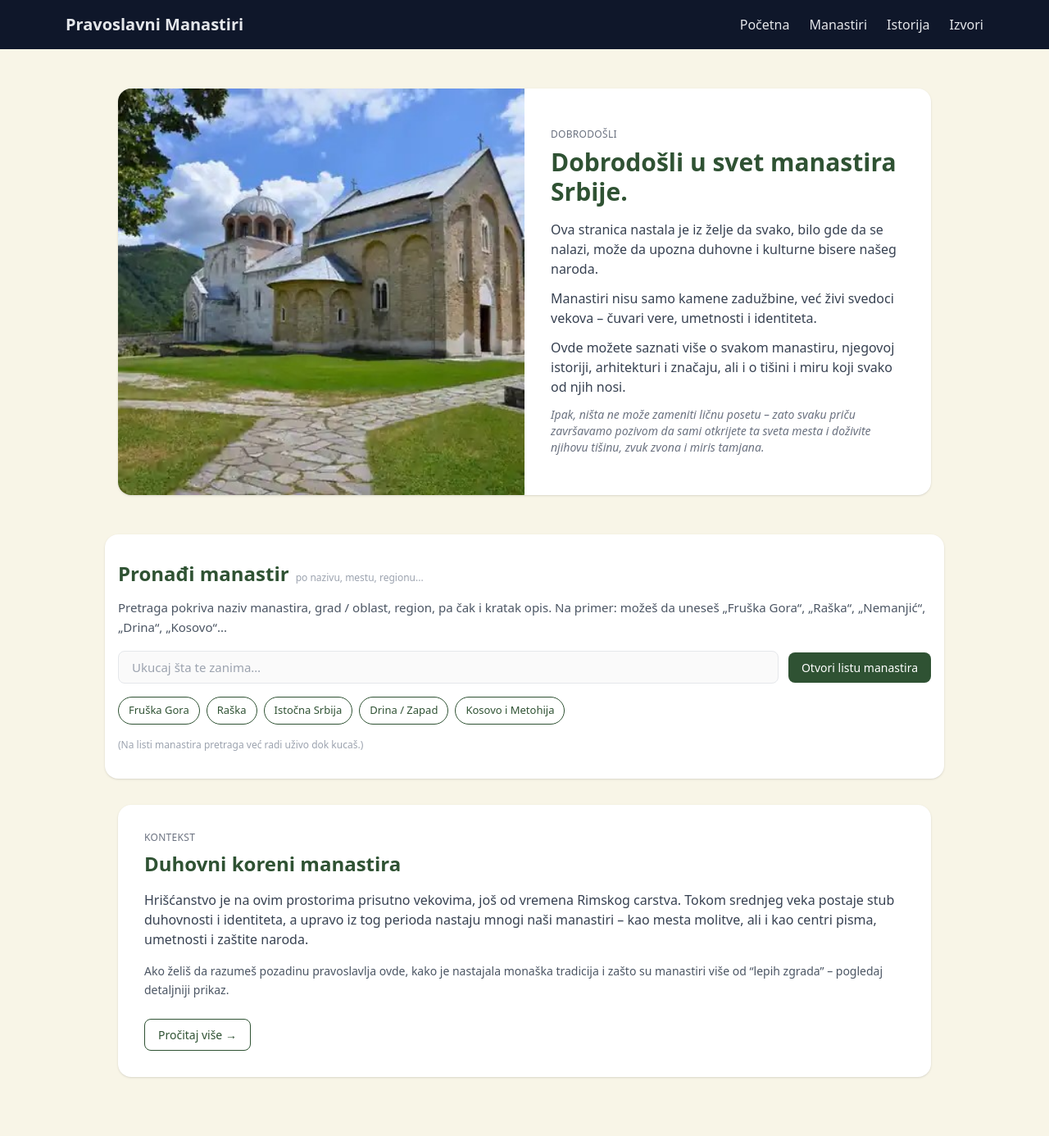
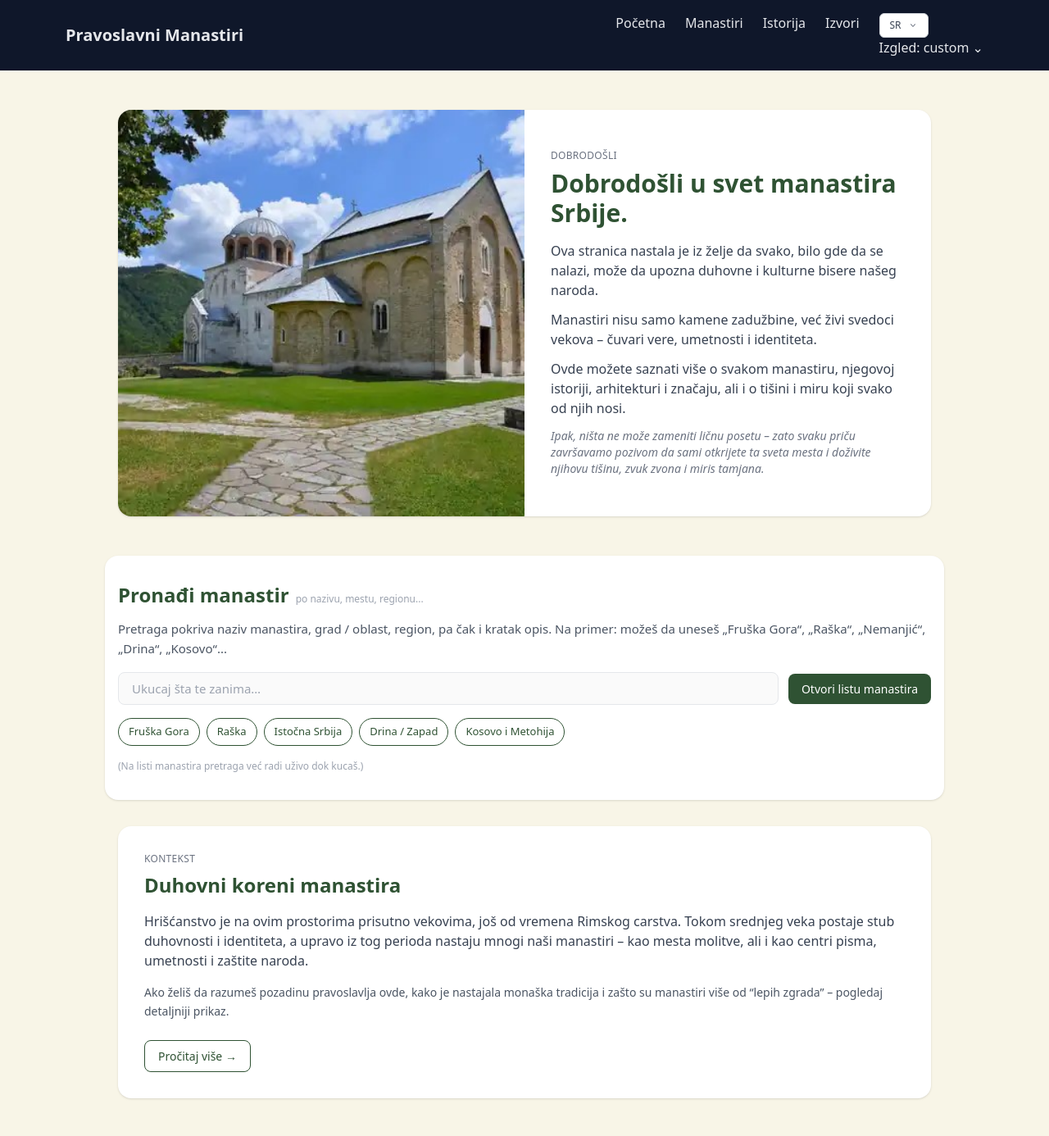
Before and after one commit to Falcon945/Manastiri, a PHP site: page / in a window 1280 px wide. Shown: the top 1386 px of the page at 82% size. Run offline with PHP 8.4, Linux system fonts and the light colour scheme; some libraries are stand-ins or nearby versions.

Commit message:
Add files via upload
version1.0

```diff
--- a/app.js
+++ b/app.js
@@ -1,6 +1,131 @@
 // app.js
 const $ = s => document.querySelector(s);
 const app = $("#app");
+
+/* ================= HEADER INTERAKCIJA (jezik + palette) ================= */
+
+function initHeaderUI() {
+  // --- 1) LANGUAGE DROPDOWN + GOOGLE TRANSLATE ---
+
+  // helper: vrati <select> koji Google ubaci
+  function getTranslateSelect() {
+    return document.querySelector('#google_translate_element select');
+  }
+
+  // promena jezika (sr = nazad na originalni srpski)
+  function setLanguage(langCode) {
+  const select = getTranslateSelect();
+  if (!select) {
+    setTimeout(() => setLanguage(langCode), 200);
+    return;
+  }
+
+  // Ako korisnik želi srpski, resetuj prevod i osveži stranicu
+  if (langCode === 'sr') {
+    // uklanja Google Translate cookie i vraća original
+    document.cookie.split(";").forEach(function(c) {
+      document.cookie = c
+        .replace(/^ +/, "")
+        .replace(/=.*/, "=;expires=" + new Date().toUTCString() + ";path=/");
+    });
+    location.reload();
+    return;
+  }
+
+  // Postavi izabrani jezik i pokreni prevod
+  select.value = langCode;
+  select.dispatchEvent(new Event("change"));
+}
+
+  const dropdownButton = document.getElementById('lang-dropdown-button');
+  const dropdownMenu   = document.getElementById('lang-dropdown-menu');
+  const currentLabel   = document.getElementById('lang-current-label');
+  const wrapper        = document.getElementById('lang-dropdown-wrapper');
+
+  if (dropdownButton && dropdownMenu) {
+    // otvori/zatvori meni jezika
+    dropdownButton.addEventListener('click', () => {
+      dropdownMenu.classList.toggle('hidden');
+    });
+  }
+
+  // klik na neku opciju jezika
+  document.querySelectorAll('.lang-option').forEach(option => {
+    option.addEventListener('click', () => {
+      const chosenLang  = option.getAttribute('data-lang');   // npr "en"
+      const chosenLabel = option.getAttribute('data-label');  // npr "EN"
+
+      if (currentLabel) {
+        currentLabel.textContent = chosenLabel;
+      }
+
+      dropdownMenu?.classList.add('hidden');
+
+      // prebaci jezik
+      setLanguage(chosenLang);
+    });
+  });
+
+  // klik van dropdowna => zatvori meni jezika
+  document.addEventListener('click', (e) => {
+    if (wrapper && !wrapper.contains(e.target)) {
+      dropdownMenu?.classList.add('hidden');
+    }
+  });
+
+
+  // --- 2) THEME / PALETTE DROPDOWN (custom / light / dark) ---
+
+  const PALETTE_KEY = "manastiri-palette";
+  const root = document.documentElement;   // <html>
+  const paletteBtn = document.getElementById("themeBtn");
+  const paletteDropdown = document.getElementById("themeDropdown");
+  const currentPaletteLabel = document.getElementById("currentThemeLabel");
+
+  function applyPalette(paletteName) {
+    const valid = ["custom", "light", "dark"];
+    const finalPalette = valid.includes(paletteName) ? paletteName : "custom";
+
+    root.setAttribute("data-palette", finalPalette);
+    localStorage.setItem(PALETTE_KEY, finalPalette);
+
+    if (currentPaletteLabel) {
+      currentPaletteLabel.textContent = finalPalette;
+    }
+  }
+
+  // inicijalno postavi paletu sad kad #currentThemeLabel postoji u headeru
+  const saved = localStorage.getItem(PALETTE_KEY) || "custom";
+  applyPalette(saved);
+
+  if (paletteBtn && paletteDropdown) {
+    // otvori/zatvori dropdown za paletu
+    paletteBtn.addEventListener("click", (e) => {
+      e.stopPropagation();
+      const visible = paletteDropdown.style.display === "flex";
+      paletteDropdown.style.display = visible ? "none" : "flex";
+    });
+
+    // klik na neku opciju u dropdownu
+    paletteDropdown.addEventListener("click", (e) => {
+      const btn = e.target.closest("button[data-palette]");
+      if (!btn) return;
+      const chosen = btn.getAttribute("data-palette");
+      applyPalette(chosen);
+      paletteDropdown.style.display = "none";
+    });
+
+    // klik van dropdowna zatvara meni
+    document.addEventListener("click", (e) => {
+      if (!paletteDropdown.contains(e.target) && e.target !== paletteBtn) {
+        paletteDropdown.style.display = "none";
+      }
+    });
+  }
+}
+
+
+/* ================= SCROLL TO TOP BUTTON COLOR ================= */
 
 function updateScrollBtnColor(theme) {
   const btn = document.getElementById("scrollTopBtn");
@@ -11,37 +136,55 @@ function updateScrollBtnColor(theme) {
     case "gold":  color = "#d4af37"; break; // zlatna
     case "bordo": color = "#800020"; break; // bordo
     case "green": color = "#2f6e2f"; break; // tamnozelena
-    default:      color = "#444"; break;    // siva kao fallback
+    default:      color = "#444"; break;    // fallback
   }
 
   btn.style.background = color;
   btn.style.color = "#fff";
 }
-/* ============ Tema (umesto PHP $theme) ============ */
+
+
+/* ============ Tema rute (zelena/zlatna/bordo) ============ */
 function setTheme(theme = "green") {
   const allowed = ["green", "gold", "bordo"];
   document.body.dataset.theme = allowed.includes(theme) ? theme : "green";
   updateScrollBtnColor(theme);
 }
 
+
 /* ============ Header/Footer partials ============ */
 async function loadPartials() {
   const [hdr, ftr] = await Promise.all([
-    fetch("inc/header.html").then(r => { if(!r.ok) throw new Error("inc/header.html "+r.status); return r.text(); }),
-    fetch("inc/footer.html").then(r => { if(!r.ok) throw new Error("inc/footer.html "+r.status); return r.text(); }),
+    fetch("inc/header.html").then(r => {
+      if(!r.ok) throw new Error("inc/header.html "+r.status);
+      return r.text();
+    }),
+    fetch("inc/footer.html").then(r => {
+      if(!r.ok) throw new Error("inc/footer.html "+r.status);
+      return r.text();
+    }),
   ]);
+
   $("#site-header").innerHTML = hdr;
   $("#site-footer").innerHTML = ftr;
 }
 
-/* ============ Routing ============ */
+
+/* ============ Routing setup ============ */
 const routes = {
   "": "pages/home.html",
   "manastiri": "pages/manastiri.html",
   "izvori": "pages/izvori.html",
   "Istorijat": "pages/istorijat.html",
 };
-function parseHash(){ return location.hash.replace(/^#\//,"").split("/").filter(Boolean); }
+
+function parseHash(){
+  return location.hash
+    .replace(/^#\//,"")
+    .split("/")
+    .filter(Boolean);
+}
+
 
 /* Učitaj stranicu u #app i izvrši <script> tagove (radi i za type="module") */
 async function loadPage(path){
@@ -53,13 +196,20 @@ async function loadPage(path){
   for (const old of scripts) {
     const s = document.createElement("script");
     if (old.type) s.type = old.type;
-    if (old.src) s.src = old.src; else s.textContent = old.textContent;
+    if (old.src) {
+      s.src = old.src;
+    } else {
+      s.textContent = old.textContent;
+    }
     for (const {name, value} of [...old.attributes]) {
-      if (name !== "src" && name !== "type") s.setAttribute(name, value);
+      if (name !== "src" && name !== "type") {
+        s.setAttribute(name, value);
+      }
     }
     old.replaceWith(s);
   }
 }
+
 
 /* ============ Detalj manastira (#/manastir/<slug>) ============ */
 async function renderManastirDetail(slug){
@@ -96,9 +246,10 @@ async function renderManastirDetail(slug){
     </article>`;
 }
 
+
 /* ============ Lista manastira (inicijalizacija strane) ============ */
 async function initManastiriPage(){
-  // tema
+  // zlatna tema za listu
   setTheme("gold");
 
   // elementi koje očekujemo na strani
@@ -241,27 +392,28 @@ async function initManastiriPage(){
   apply();
 }
 
-/* ============ Router ============ */
+
+/* ============ Router (hashchange) ============ */
 async function route(){
   try{
     const parts = parseHash(); // npr ["manastir","studenica"]
 
-    // detaljna strana
+    // detaljna strana manastira
     if (parts[0] === "manastir" && parts[1]) {
       await renderManastirDetail(parts[1]);
       return;
     }
 
-    // tema po ruti
+    // postavi temu (zelena / zlato / bordo) po ruti
     if (parts[0] === "manastiri") setTheme("gold");
     else if (parts[0] === "izvori") setTheme("bordo");
-    else if (parts[0] === "Istorijat") setTheme("bordo"); // ili napravi novu nijansu kasnije
+    else if (parts[0] === "Istorijat") setTheme("bordo"); // možeš kasnije posebnu temu
     else setTheme("green");
 
-    // učitaj HTML
+    // učitaj HTML rute
     await loadPage(routes[parts[0] || ""]);
 
-    // pokreni inicijalizaciju specifične strane
+    // dodatna inicijalizacija tamo gde treba
     if ((parts[0] || "") === "manastiri") {
       await initManastiriPage();
     }
@@ -273,8 +425,10 @@ async function route(){
 
 window.addEventListener("hashchange", route);
 
-/* ============ Init ============ */
+
+/* ============ Init (load header/footer -> initHeaderUI -> route) ============ */
 (async function(){
-  await loadPartials();
-  await route();
+  await loadPartials();  // ubaci header/footer u DOM
+  initHeaderUI();        // SADA elementi postoje -> tek sad kači liste nere
+  await route();         // sad odredi stranicu / temu / sadržaj
 })();
--- a/inc/header.html
+++ b/inc/header.html
@@ -6,6 +6,83 @@
       <a class="hover:text-white" href="#/manastiri">Manastiri</a>
       <a class="hover:text-white" href="#/Istorijat">Istorija</a>
       <a class="hover:text-white" href="#/izvori">Izvori</a>
+      <div class="relative inline-block text-left" id="lang-dropdown-wrapper">
+       <!-- JEZIČKI DROPDOWN -->
+      <div class="relative inline-block text-left" id="lang-dropdown-wrapper">
+        <button
+          id="lang-dropdown-button"
+          class="flex items-center gap-2 px-3 py-1.5 text-xs font-medium border border-gray-300 rounded-md bg-white hover:bg-gray-100 text-gray-700 shadow-sm"
+          type="button"
+        >
+          <span id="lang-current-label">SR</span>
+          <svg class="w-3 h-3 text-gray-500" viewBox="0 0 20 20" fill="currentColor">
+            <path fill-rule="evenodd"
+              d="M5.23 7.21a.75.75 0 011.06.02L10 11.173l3.71-3.94a.75.75 0 111.08 1.04l-4.24 4.5a.75.75 0 01-1.08 0l-4.24-4.5a.75.75 0 01.02-1.06z"
+              clip-rule="evenodd" />
+          </svg>
+        </button>
+
+        <div
+          id="lang-dropdown-menu"
+          class="hidden absolute right-0 mt-2 w-36 max-h-64 overflow-y-auto rounded-md border border-gray-200 bg-white shadow-lg text-xs text-gray-700 z-50"
+        >
+          <!-- redosled koji si tražio -->
+          <button class="lang-option block w-full text-left px-3 py-2 hover:bg-gray-100"
+                  data-lang="sr" data-label="SR">Српски</button>
+
+          <button class="lang-option block w-full text-left px-3 py-2 hover:bg-gray-100"
+                  data-lang="en" data-label="EN">English</button>
+
+          <button class="lang-option block w-full text-left px-3 py-2 hover:bg-gray-100"
+                  data-lang="ru" data-label="RU">Русский</button>
+
+          <button class="lang-option block w-full text-left px-3 py-2 hover:bg-gray-100"
+                  data-lang="el" data-label="EL">Ελληνικά</button>
+
+          <button class="lang-option block w-full text-left px-3 py-2 hover:bg-gray-100"
+                  data-lang="ro" data-label="RO">Română</button>
+
+          <button class="lang-option block w-full text-left px-3 py-2 hover:bg-gray-100"
+                  data-lang="bs" data-label="BS">Bosanski</button>
+
+          <button class="lang-option block w-full text-left px-3 py-2 hover:bg-gray-100"
+                  data-lang="hr" data-label="HR">Hrvatski</button>
+
+          <button class="lang-option block w-full text-left px-3 py-2 hover:bg-gray-100"
+                  data-lang="sl" data-label="SL">Slovenski</button>
+
+          <button class="lang-option block w-full text-left px-3 py-2 hover:bg-gray-100"
+                  data-lang="uk" data-label="UK">Українська</button>
+
+          <button class="lang-option block w-full text-left px-3 py-2 hover:bg-gray-100"
+                  data-lang="bg" data-label="BG">Български</button>
+
+          <button class="lang-option block w-full text-left px-3 py-2 hover:bg-gray-100"
+                  data-lang="mk" data-label="MK">Македонски</button>
+
+          <button class="lang-option block w-full text-left px-3 py-2 hover:bg-gray-100"
+                  data-lang="ka" data-label="KA">ქართული</button>
+
+          <button class="lang-option block w-full text-left px-3 py-2 hover:bg-gray-100"
+                  data-lang="be" data-label="BE">Беларуская</button>
+        </div>
+      </div>
+
+      <!-- Google translate mount point, sakriven -->
+      <div id="google_translate_element" class="hidden"></div>
+      <div class="theme-switcher">
+        <button id="themeBtn" class="theme-btn">
+          Izgled: <span id="currentThemeLabel">custom</span> ⌄
+        </button>
+
+        <div id="themeDropdown" class="theme-dropdown">
+          <button data-palette="custom">Custom</button>
+          <button data-palette="light">Light</button>
+          <button data-palette="dark">Dark</button>
+        </div>
+      </div>
+
+
     </nav>
   </div>
 </header>
--- a/index.html
+++ b/index.html
@@ -1,5 +1,5 @@
 <!doctype html>
-<html lang="sr">
+<html lang="sr" data-palette="custom">
 <head>
   <meta charset="UTF-8" />
   <meta name="viewport" content="width=device-width, initial-scale=1" />
@@ -30,7 +30,7 @@
   </style>
 </head>
 
-<body class="paper-bg text-gray-800" data-theme="green">
+<body data-theme="green">
   <div id="site-header"></div>
   <main id="app"></main>
   <!-- Strelica za povratak na vrh -->
@@ -40,5 +40,20 @@
   <div id="site-footer"></div>
 
   <script type="module" src="app.js"></script>
+  <script>
+  function googleTranslateElementInit() {
+    new google.translate.TranslateElement(
+      {
+        pageLanguage: 'sr',
+        includedLanguages: 'sr,en,ru,el,ro,bs,hr,sl,uk,bg,mk,ka,be',
+        autoDisplay: false
+      },
+      'google_translate_element'
+    );
+  }
+</script>
+
+<script src="https://translate.google.com/translate_a/element.js?cb=googleTranslateElementInit"></script>
+
 </body>
 </html>
--- a/style.css
+++ b/style.css
@@ -30,3 +30,162 @@
   border-radius: 8px;
   font-size: 16px;
 }
+/* ============================================================
+   PALETE: LIGHT / CUSTOM / DARK
+   (dodaj ispod svog CSS-a)
+   ============================================================ */
+
+/* LIGHT = klasična bela tema */
+:root[data-palette="light"] {
+  --bg-page: #ffffff;
+  --bg-card: #f9f9f9;
+  --text-main: #1a1a1a;
+  --text-dim: #555555;
+  --border-card: rgba(0,0,0,0.08);
+  --header-bg: rgba(255,255,255,0.9);
+  --header-border: rgba(0,0,0,0.08);
+}
+
+/* CUSTOM = tvoja prepoznatljiva pergament varijanta */
+:root[data-palette="custom"] {
+  --bg-page: #F8F5E7;
+  --bg-card:  #FBF9EE;
+  --text-main: #1a1a1a;
+  --text-dim: #5a5a5a;
+  --border-card: rgba(0,0,0,0.07);
+  --header-bg: #0F172A;
+  --header-border: rgba(255,255,255,0.1);
+}
+
+/* DARK = tamna noćna tema */
+:root[data-palette="dark"] {
+  --bg-page: #0a0a0a;
+  --bg-card: #1a1a1a;
+  --text-main: #eeeeee;
+  --text-dim: #888888;
+  --border-card: rgba(255,255,255,0.1);
+  --header-bg: rgba(10,10,10,0.6);
+  --header-border: rgba(255,255,255,0.12);
+}
+
+/* ============================================================
+   GLOBALNA PRIMENA (ostaje tvoja estetika)
+   ============================================================ */
+
+body {
+  background-color: var(--bg-page);
+  color: var(--text-main);
+  transition: background-color 0.25s ease, color 0.25s ease;
+}
+
+.header {
+  background-color: var(--header-bg);
+  border-bottom: 1px solid var(--header-border);
+  color: var(--text-main);
+  backdrop-filter: blur(12px);
+}
+
+/* Elementi kartica i sekcija */
+.card,
+.section-card {
+  background-color: var(--bg-card);
+  border: 1px solid var(--border-card);
+  border-radius: 12px;
+  color: var(--text-main);
+}
+
+.card p,
+.section-card p {
+  color: var(--text-dim);
+}
+
+/* ============================================================
+   AKCENT BOJE PO TEMI STRANICE
+   ============================================================ */
+
+body[data-theme="green"] { --accent: #2f6e2f; }  /* Početna */
+body[data-theme="gold"]  { --accent: #d4af37; }  /* Manastiri */
+body[data-theme="bordo"] { --accent: #800020; }  /* Izvori, Istorija */
+
+.accent-text { color: var(--accent); }
+.accent-bg { background-color: var(--accent); color: #fff; }
+.accent-border { border-color: var(--accent); }
+.hover\:accent-bg:hover { background-color: var(--accent); color: #fff; }
+
+/* ============================================================
+   TEMA DUGME DROPDOWN (ako koristiš)
+   ============================================================ */
+#themeDropdown {
+  display: none;
+  flex-direction: column;
+  gap: 6px;
+  background: var(--bg-card);
+  border: 1px solid var(--border-card);
+  padding: 6px;
+  border-radius: 8px;
+  position: absolute;
+  top: 120%;
+  right: 0;
+  min-width: 100px;
+  z-index: 100;
+}
+
+#themeDropdown button {
+  padding: 6px 8px;
+  border-radius: 6px;
+  text-align: left;
+  color: var(--text-main);
+  background: transparent;
+  border: none;
+  cursor: pointer;
+}
+
+#themeDropdown button:hover {
+  background: var(--accent);
+  color: #fff;
+}
+/* ============================================================
+   DARK MODE OVERRIDES za kartice / blokove sadržaja
+   ============================================================ */
+:root[data-palette="dark"] .bg-white.rounded-xl.shadow,
+:root[data-palette="dark"] .bg-white.rounded-2xl.shadow,
+:root[data-palette="dark"] .card,
+:root[data-palette="dark"] .section-card {
+  background-color: #1a1a1a !important;           /* tamna kartica */
+  border: 1px solid rgba(255,255,255,0.1) !important;
+  color: #eeeeee !important;
+  box-shadow: 0 24px 48px rgba(0,0,0,0.9) !important;
+}
+
+:root[data-palette="dark"] .bg-white.rounded-xl.shadow p,
+:root[data-palette="dark"] .bg-white.rounded-2xl.shadow p,
+:root[data-palette="dark"] .card p,
+:root[data-palette="dark"] .section-card p {
+  color: #bbbbbb !important; /* malo svetlije siv tekst unutra */
+}
+
+/* input polja / dugmad unutar tamne kartice, da ne bodu oči belo */
+:root[data-palette="dark"] input,
+:root[data-palette="dark"] textarea,
+:root[data-palette="dark"] select {
+  background-color: #0f0f0f !important;
+  color: #f0f0f0 !important;
+  border-color: rgba(255,255,255,0.2) !important;
+}
+
+:root[data-palette="dark"] input::placeholder,
+:root[data-palette="dark"] textarea::placeholder {
+  color: #777 !important;
+}
+
+/* badge-ovi / pilovi (one zelene oblačiće filtera) – ivica i tekst da se vide i u dark */
+:root[data-palette="dark"] .accent-border {
+  border-color: var(--accent) !important;
+}
+:root[data-palette="dark"] .accent-text {
+  color: var(--accent) !important;
+}
+:root[data-palette="dark"] .accent-bg {
+  background-color: var(--accent) !important;
+  color: #fff !important;
+}
```
Lines whose indentation alone changed are shown as unchanged.
